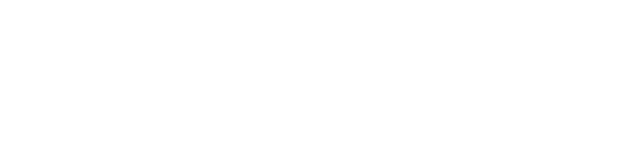
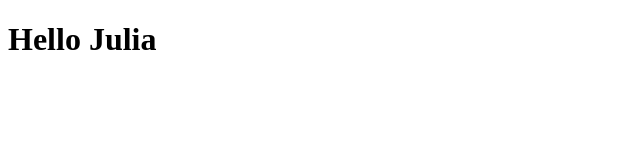
Before and after one commit to UMatuzenko/book-landing-page, a plain HTML site: page index.html in a window 1280 px wide. Shown: the whole page, without its empty margins (0-640 px from the left). Drawn offline with Linux system fonts and the light colour scheme.

Commit message:
Update index.html

```diff
--- a/index.html
+++ b/index.html
@@ -5,5 +5,7 @@
     <meta name="viewport" content="width=device-width, initial-scale=1.0" />
     <title>Document</title>
   </head>
-  <body></body>
+  <body>
+    <h1>Hello Julia</h1>
+  </body>
 </html>
```
